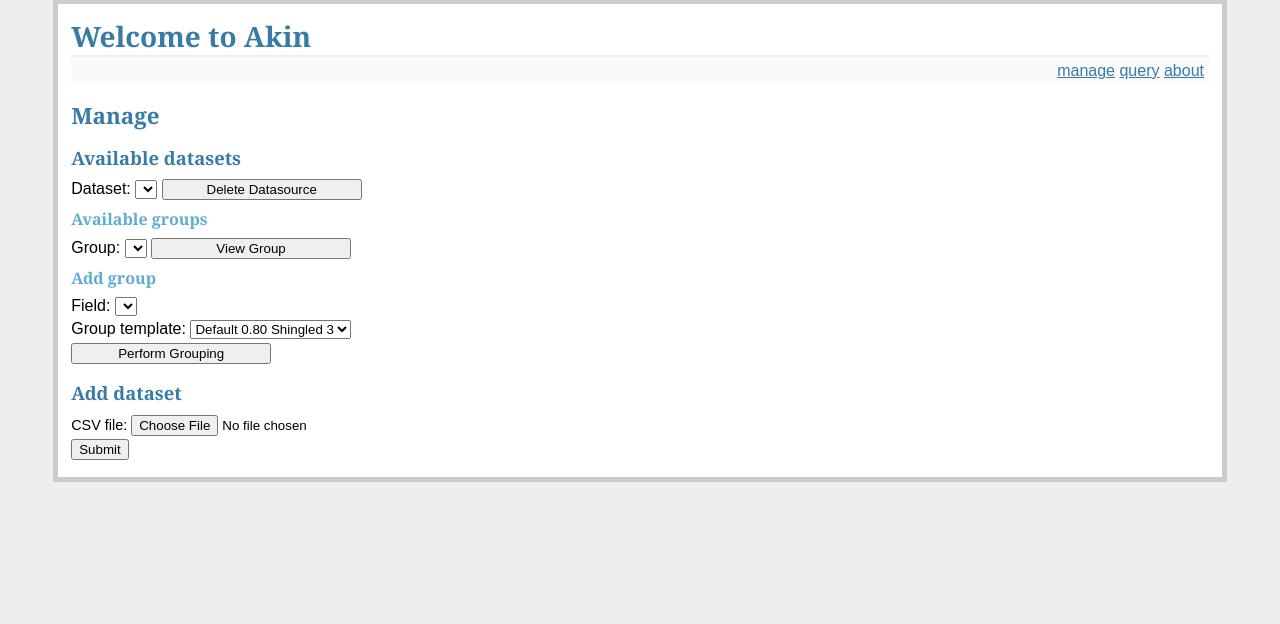
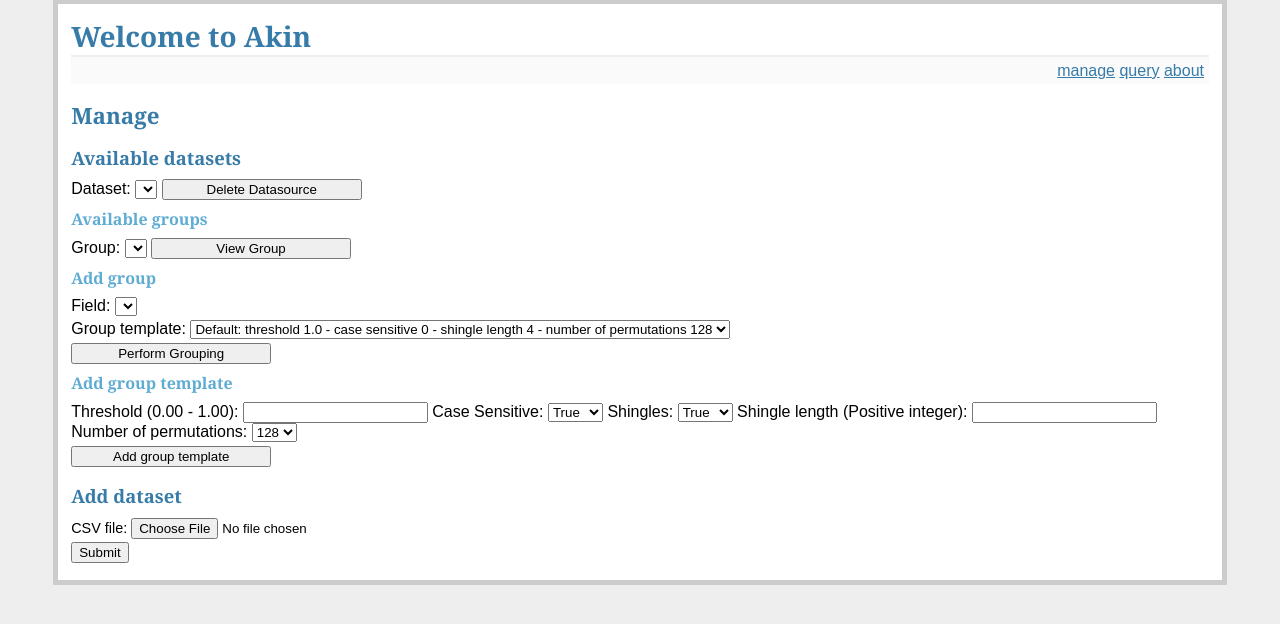
Before and after one commit to MarketTrack/akin, a Flask app: page / in a window 1280 px wide. Shown: the part 33-657 px from the top of the page. Run offline with Flask 2, Linux system fonts and the light colour scheme; data that the repository does not hold is empty; some libraries are stand-ins or nearby versions.

Commit message:
Working version of add group template

```diff
--- a/akin/__init__.py
+++ b/akin/__init__.py
@@ -95,6 +95,7 @@ class Akin(object):
         try:
             self.grouptemplates[group_template.name] = group_template
         except KeyError:
+            _log.info('Data source with the name %s already exists', group_template.name)
             return False, f'Data source with the name "{group_template.name}" already exists'
         db_cursor, conn = self._get_db_cursor()
         db_cursor.execute('''INSERT INTO group_templates VALUES (?,?,?,?,?,?,?,?)''', \
@@ -103,6 +104,7 @@ class Akin(object):
                            group_template.num_permutations))
         conn.commit()
         conn.close()
+        _log.info('Added group template: %s', group_template.name)
         return True, 'Successfully added group template'
 
     def add_datasource(self, data_source_name: str, data: Iterable[Dict[str, str]]) -> Tuple[bool, str]:
@@ -205,22 +207,11 @@ class Akin(object):
                                                                 threshold=threshold, case_sensitive=case_sensitive, use_shingles=use_shingles,
                                                                 shingle_length=shingle_length, num_permutations=num_permutations)
         if not self._grouptemplates:
-            default_grouptemplate = GroupTemplate(name="Default", description="Use MinHashLSH to find groups with a Jaccard similarity of 1.",
+            default_grouptemplate = GroupTemplate(name="Default: threshold 1.0 - case sensitive 0 - shingle length 4 - number of permutations 128",
+                                                  description="Use MinHashLSH to find groups with a Jaccard similarity of 1.",
                                                   index_type="minhashlsh", threshold=1.0, case_sensitive=0, use_shingles=0, shingle_length=4,
                                                   num_permutations=128)
-            default_grouptemplate_90 = GroupTemplate(name="Default 0.9", description="Use MinHashLSH to find groups with a Jaccard similarity of 0.9.",
-                                                  index_type="minhashlsh", threshold=0.9, case_sensitive=0, use_shingles=0, shingle_length=4,
-                                                  num_permutations=128)
-            default_grouptemplate_95_s = GroupTemplate(name="Default 0.95 Shingled 3", description="Use MinHashLSH with shingling to find groups with a Jaccard similarity of 0.95.",
-                                                  index_type="minhashlsh", threshold=0.95, case_sensitive=0, use_shingles=1, shingle_length=3,
-                                                  num_permutations=128)
-            default_grouptemplate_80_s = GroupTemplate(name="Default 0.80 Shingled 3", description="Use MinHashLSH with shingling to find groups with a Jaccard similarity of 0.80.",
-                                                  index_type="minhashlsh", threshold=0.80, case_sensitive=0, use_shingles=1, shingle_length=3,
-                                                  num_permutations=128)
             self.add_grouptemplate(default_grouptemplate)
-            self.add_grouptemplate(default_grouptemplate_90)
-            self.add_grouptemplate(default_grouptemplate_95_s)
-            self.add_grouptemplate(default_grouptemplate_80_s)
         _log.info('Loaded %s group template(s): %s', len(self.grouptemplates), ", ".join(self.grouptemplates))
 
         conn.close()
@@ -229,12 +220,13 @@ class Akin(object):
     def _generate_groupid(field, group_settings: GroupTemplate):
         index_type = group_settings.index_type
         threshold = group_settings.threshold
+        case_sensitive = group_settings.case_sensitive
         use_shingles = group_settings.use_shingles
         shingle_len = group_settings.shingle_length
         num_perm = group_settings.num_permutations
 
         shingle_marker = str(use_shingles) + (str(shingle_len) if use_shingles else '')
-        field_hash = '_'.join([field, index_type, str(threshold), str(num_perm), shingle_marker])
+        field_hash = '_'.join([field, index_type, str(threshold), str(case_sensitive), str(num_perm), shingle_marker])
         field_hash = '__' + field_hash # Use a double underscore to denote that this is a system field
         return field_hash
 
@@ -243,7 +235,7 @@ class Akin(object):
         if not field.startswith('__'):
             raise ValueError(f'unsupported field: {field}')
 
-        field, index_type, threshold, num_perm, shingle_marker = field[2:].rsplit("_", 4)
+        field, index_type, threshold, case_sensitive, num_perm, shingle_marker = field[2:].rsplit("_", 4)
 
         use_shingles = int(shingle_marker[0])
         shingle_length = int(shingle_marker[1:]) if use_shingles else 0
@@ -251,11 +243,11 @@ class Akin(object):
             name=field,
             description='',
             index_type=index_type,
-            threshold=float(threshold),
-            case_sensitive=0,
+            threshold=threshold,
+            case_sensitive=case_sensitive,
             use_shingles=use_shingles,
             shingle_length=shingle_length,
-            num_permutations=int(num_perm))
+            num_permutations=num_perm)
 
         return group_template
 
@@ -265,6 +257,7 @@ class Akin(object):
 
         index_type = group_settings.index_type
         threshold = group_settings.threshold
+        case_sensitive = group_settings.case_sensitive
         use_shingles = group_settings.use_shingles
         shingle_len = group_settings.shingle_length
         num_perm = group_settings.num_permutations
@@ -278,7 +271,10 @@ class Akin(object):
         for i, entry in enumerate(data_source.data):
             if force_rehash or field_hash not in entry:
                 min_hash = MinHash(num_perm)
-                field_value = entry[field].lower()
+                if case_sensitive:
+                    field_value = entry[field].lower()
+                else:
+                    field_value = entry[field]
                 set_len = 0
                 if use_shingles:
                     if len(field_value) > shingle_len:
--- a/akin/webapp/templates/home.html.j2
+++ b/akin/webapp/templates/home.html.j2
@@ -24,6 +24,9 @@ function reload_datasets() {
 function reload_groups() {
   var dataset = $('#dataset').val();
   reload_combobox($('#group'), '/get_groups' + '/' + dataset);
+}
+function reload_template() {
+  reload_combobox($('#group_template'), '/get_template');
 }
 function reload_fields() {
   var dataset = $('#dataset').val();
@@ -75,6 +78,21 @@ $(document).ready(function() {
         </select>
       </div>
       <input type="button" id="create_group" style="width: 200px" value="Perform Grouping">
+    </form>
+
+    <h3>Add group template</h3>
+    <form>
+      <div>
+        Threshold (0.00 - 1.00): <input type="number" name=threshold>
+        <label for="case_sensitive">Case Sensitive:</label>
+        <select id="case_sensitive" name="case_sensitive"><option value=1>True</option><option value=0>False</option></select>
+        <label for="use_shingles">Shingles:</label>
+        <select id="use_shingles" name="use_shingles"><option value=1>True</option><option value=0>False</option></select>
+        Shingle length (Positive integer): <input type="number" name=shingle_length>
+        <label for="num_permutations">Number of permutations:</label>
+        <select id="num_permutations" name="num_permutations"><option value=128>128</option><option value=256>256</option></select>
+      </div>
+      <input type="button" id="add_template" style="width: 200px" value="Add group template">
     </form>
   </div>
 
@@ -163,6 +181,28 @@ $("#create_group").click(function (e) {
   });
 });
 
+$("#add_template").click(function (e) {
+  e.preventDefault();
+  $.ajax({
+    url: "/add_template",
+    data: {
+      id: $(this).val(), // < note use of 'this' here
+      threshold: $('input[name="threshold"]').val(),
+      case_sensitive: $("#case_sensitive").val(),
+      use_shingles: $("#use_shingles").val(),
+      shingle_length: $('input[name="shingle_length"]').val(),
+      num_permutations: $("#num_permutations").val()
+    },
+    dataType: 'json',
+    success: function (result) {
+      reload_template()
+    },
+    error: function (result) {
+      reload_template()
+    }
+  });
+});
+
 $("#view_group").click(function (e) {
   e.preventDefault();
   $.ajax({
--- a/akin/webapp/ui.py
+++ b/akin/webapp/ui.py
@@ -1,4 +1,4 @@
-from akin import Akin
+from akin import Akin, GroupTemplate
 from http import HTTPStatus
 from flask import Blueprint, current_app, request, jsonify
 from flask.blueprints import BlueprintSetupState
@@ -61,6 +61,15 @@ def get_groups(dsname):
     return groups
 
 
+@blueprint.route('/get_template')
+def get_template():
+    templates = jsonify([])
+    if _akin.grouptemplates:
+        templates = jsonify([name for name, template in _akin.grouptemplates.items()])
+        print(templates)
+    return templates
+
+
 @blueprint.route('/get_fields/<dsname>')
 def get_fields(dsname):
     fields = jsonify([])
@@ -80,6 +89,35 @@ def create_group():
     group_settings = _akin.grouptemplates.get(group_template)
     if datasource and datasource.data and group_settings:
         _akin.group_data(datasource, field_name, group_settings)
+    return jsonify({'success':True})
+
+
+@blueprint.route('/add_template')
+def add_template():
+    threshold = request.args.get('threshold')
+    case_sensitive = request.args.get('case_sensitive')
+    use_shingles = request.args.get('use_shingles')
+    if use_shingles == '0':
+        shingle_length = '0'
+    else:
+        shingle_length = request.args.get('shingle_length')
+    num_permutations = request.args.get('num_permutations')
+    if use_shingles == '0':
+        name = f"Custom: threshold {threshold} - case sensitive {case_sensitive} - Number of permutations {num_permutations}"
+        description = f"MinHashLSH with shingling to find groups with a Jaccard similarity of {threshold}."
+    else:
+        name = f"Custom: threshold {threshold} - case sensitive {case_sensitive} - shingle length {shingle_length} - Number of permutations {num_permutations}"
+        description = f"MinHashLSH without shingling to find groups with a Jaccard similarity of {threshold}."
+
+    new_grouptemplate = GroupTemplate(name=name,
+                                      description=description,
+                                      index_type="minhashlsh",
+                                      threshold=float(threshold),
+                                      case_sensitive=int(case_sensitive),
+                                      use_shingles=int(use_shingles),
+                                      shingle_length=int(shingle_length),
+                                      num_permutations=int(num_permutations))
+    _akin.add_grouptemplate(new_grouptemplate)
     return jsonify({'success':True})
 
 
```
